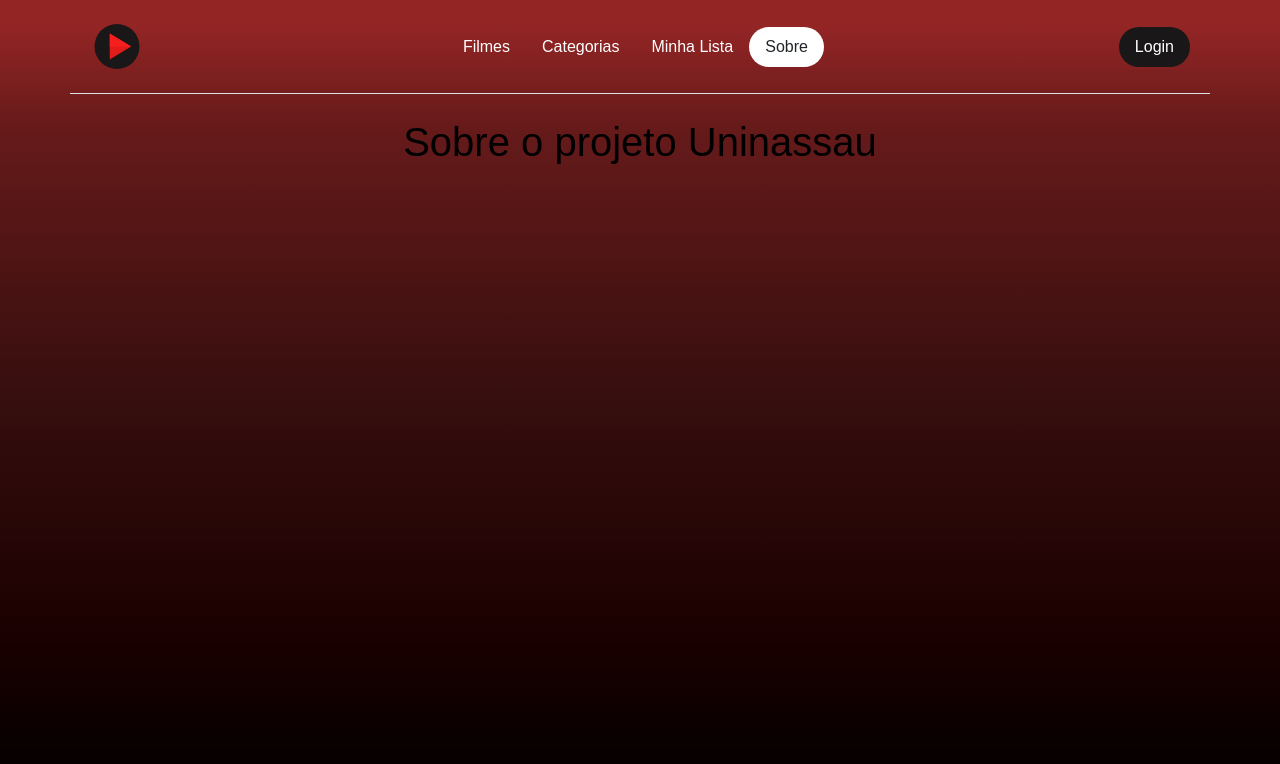
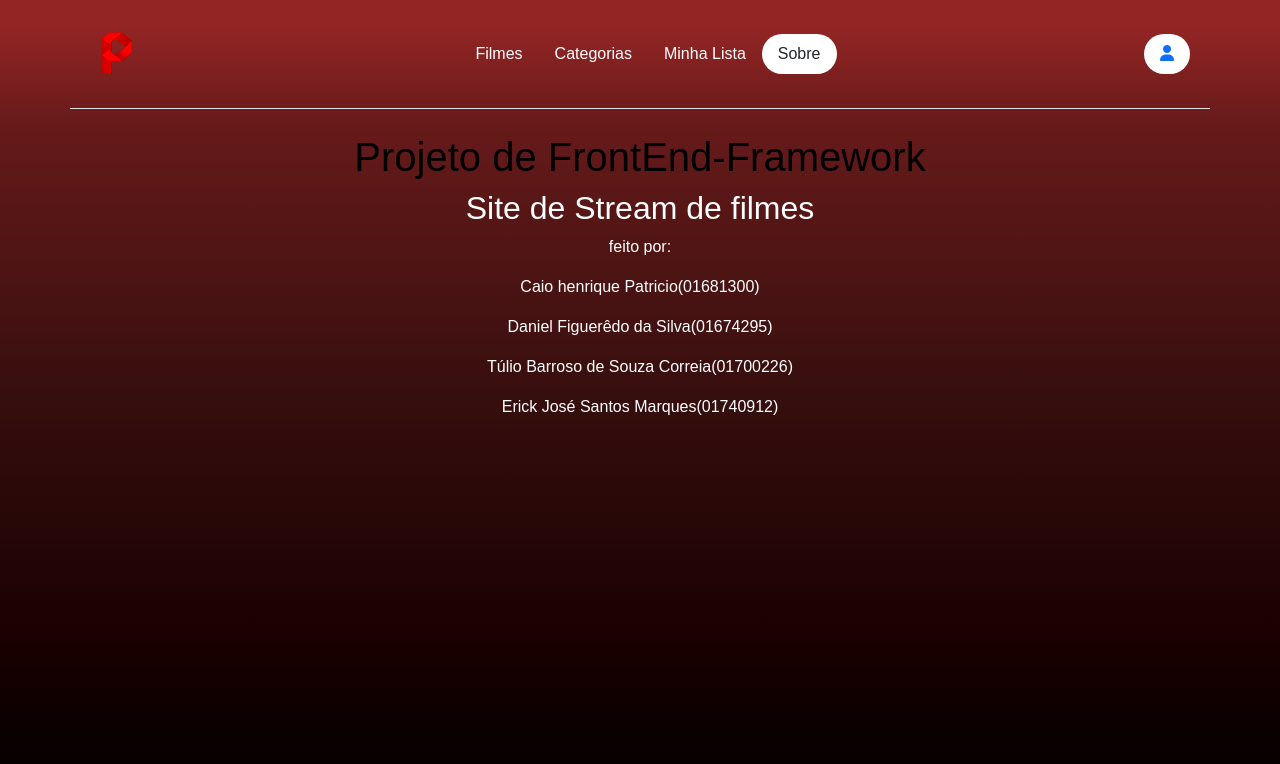
Before and after one commit to danielfigueredosilva/streamflix, a React (Create React App) app: page /sobre in a window 1280 px wide. Shown: the top 764 px of the page. Built offline with nearby package versions, Linux system fonts and the light colour scheme.

Commit message:
Implementação categoria pagina principal

```diff
--- a/src/App.jsx
+++ b/src/App.jsx
@@ -21,8 +21,7 @@
             element={
               <>
                 <MyCarousel />
-                <MultiCarousel tipo="Ficção" slides={slidesFiccao} />
-                <MultiCarousel tipo="Drama" slides={slidesDrama} />
+                  <Categorias />
                 <ListaFilmes />
               </>
             }
--- a/src/components/NavBar.css
+++ b/src/components/NavBar.css
@@ -1,9 +1,16 @@
 #btn-login{
-    background-color: #1A1718;
-    color: white;
-    border: #1A1718;
+    background-color: white;
+    border: none;
     display: flex;
     align-items: center;
     justify-items: center;
     padding: 8px 16px;
 }
+
+#btn-login:hover {
+    color: black;
+}
+
+/* @media (max-width: 600px) {
+
+} */
--- a/src/components/NavBar.jsx
+++ b/src/components/NavBar.jsx
@@ -1,7 +1,7 @@
 import { Link, NavLink } from "react-router-dom";
 import { useEffect, useState } from "react";
 import "./NavBar.css";
-import Logo from "../assets/play-svgrepo-com.svg";
+import Logo from "../assets/logo pobre.png";
 
 const NavBar = () => {
 
@@ -10,7 +10,7 @@
       {/* Logo */}
       <div className="d-flex align-items-center">
         <Link to="/" className="d-inline-flex align-items-center">
-          <img src={Logo} alt="logo" width={70} height={45} />
+          <img src={Logo} alt="logo" width={70} height={60} />
         </Link>
       </div>
 
@@ -23,6 +23,7 @@
               "nav-link px-3 rounded-5" +
               (isActive ? " bg-white text-dark " : " text-white")
             }
+
           >
             Filmes
           </NavLink>
@@ -65,7 +66,7 @@
       {/* Botão */}
       <div className="d-flex">
         <button type="button" className="btn btn-outline-primary me-2 rounded-5" id="btn-login">
-          Login
+          <span><i class="fa-solid fa-user"></i></span>
         </button>
       </div>
     </header>
--- a/src/components/carousel/MyCarousel.jsx
+++ b/src/components/carousel/MyCarousel.jsx
@@ -23,7 +23,7 @@
       duration: "2h 35min",
       year: "2021",
       genres: ["Ficção Científica", "Aventura"],
-      backdropUrl: "https://preview.redd.it/1920x1080-interstellar-black-hole-wallpaper-by-me-made-in-v0-ba6o4k61m47f1.png"
+      backdropUrl: "https://uploads.jovemnerd.com.br/wp-content/uploads/2021/10/duna-critica.jpg?ims=1210x544/filters:quality(75)"
     },
     {
       title: "Oppenheimer",
@@ -32,7 +32,7 @@
       duration: "3h 00min",
       year: "2023",
       genres: ["Biografia", "Drama"],
-      backdropUrl: "https://preview.redd.it/1920x1080-interstellar-black-hole-wallpaper-by-me-made-in-v0-ba6o4k61m47f1.png"
+      backdropUrl: "https://woomagazine.com.br/wp-content/uploads/2023/07/Oppenheimer3.jpg"
     }
   ];
 
@@ -55,7 +55,7 @@
         <div className="carousel-inner rounded-5">
           {filmes.map((filme, index) => (
             <div key={index} className={`carousel-item ${index === 2 ? 'active' : ''}`}>
-              <img src={filme.backdropUrl} alt={filme.title} className="d-block w-100 carousel-img"/>
+              <img src={filme.backdropUrl} alt={filme.title} className="d-block w-100 h-100 carousel-img"/>
               <div className="container">
                 <div className="carousel-caption text-start">
                   <h1>{filme.title}</h1>
--- a/src/pages/Categorias.jsx
+++ b/src/pages/Categorias.jsx
@@ -33,7 +33,7 @@
 
     return (
         <div className="categorias-page">
-            <h1 className="categorias-title">Pegue a Pipoca!</h1>
+            {/* <h1 className="categorias-title">Pegue a Pipoca!</h1> */}
 
             {genres.slice(0, 8).map(genre => (
                 <SecaoCategoria
--- a/src/pages/ListaFilmes.jsx
+++ b/src/pages/ListaFilmes.jsx
@@ -25,7 +25,7 @@
 
   return (
     <div style={{ padding: "20px" }}>
-      <h1>🎬 Filmes Populares</h1>
+      <h1 className="text-white mb-4">🎬 Filmes Populares</h1>
 
       {filmes.length === 0 ? (
         <p>Carregando filmes...</p>
--- a/src/pages/Sobre.jsx
+++ b/src/pages/Sobre.jsx
@@ -4,7 +4,15 @@
 const Sobre = () => {
     return (
         <div className="titulo">
-            <h1>Sobre o projeto Uninassau</h1>
+            <h1 className="">Projeto de FrontEnd-Framework</h1>
+
+            <h2 className="text-white" >Site de Stream de filmes</h2>
+            <p>feito por:</p>
+            <p>Caio henrique Patricio(01681300)</p>
+            <p>Daniel Figuerêdo da Silva(01674295)</p>
+            <p>Túlio Barroso de Souza Correia(01700226)</p>
+            <p>Erick José Santos Marques(01740912)</p>
+
         </div>
     )
 }
```
Also changed, not shown: src/assets/logo pobre.png (added).
